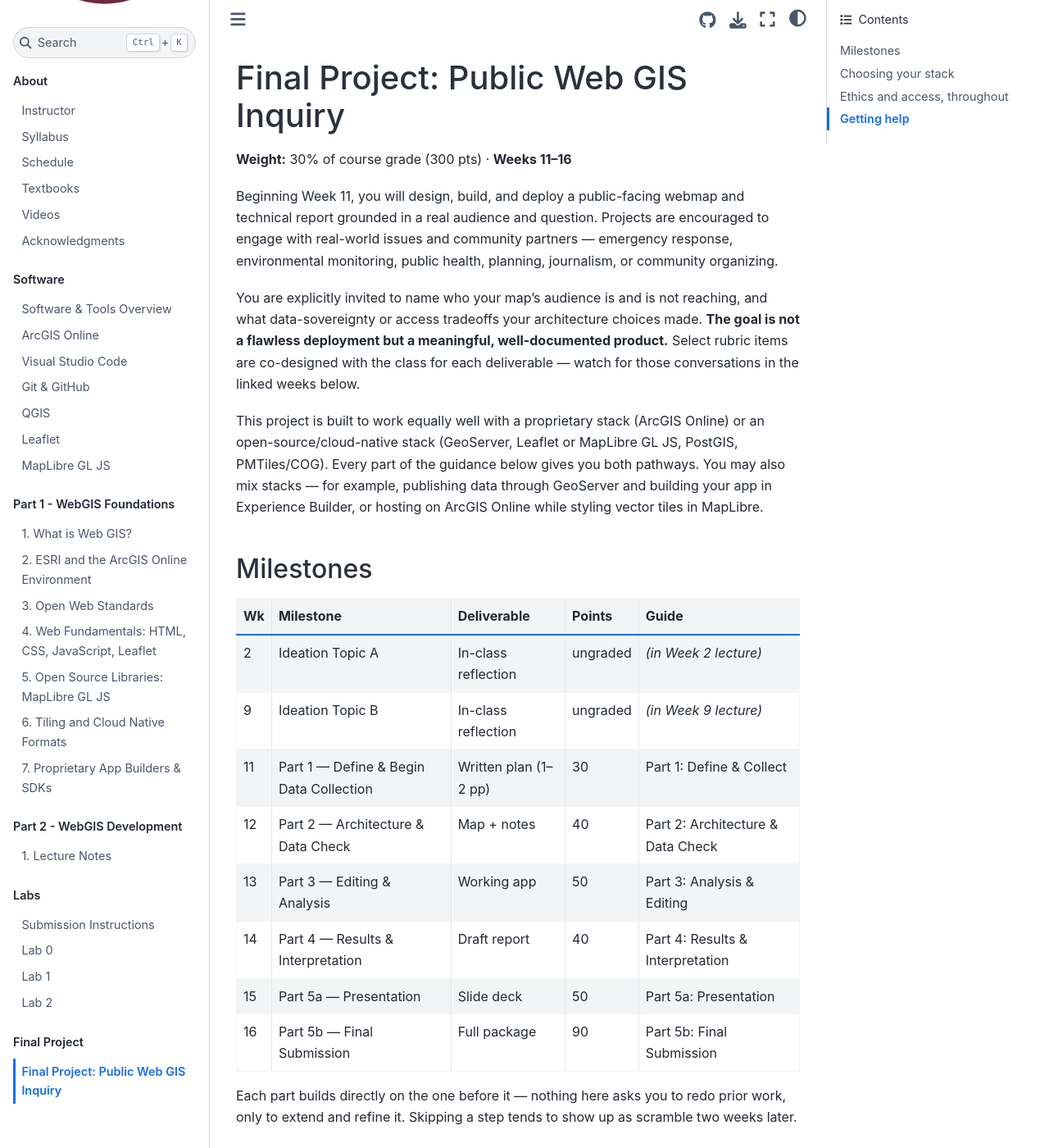
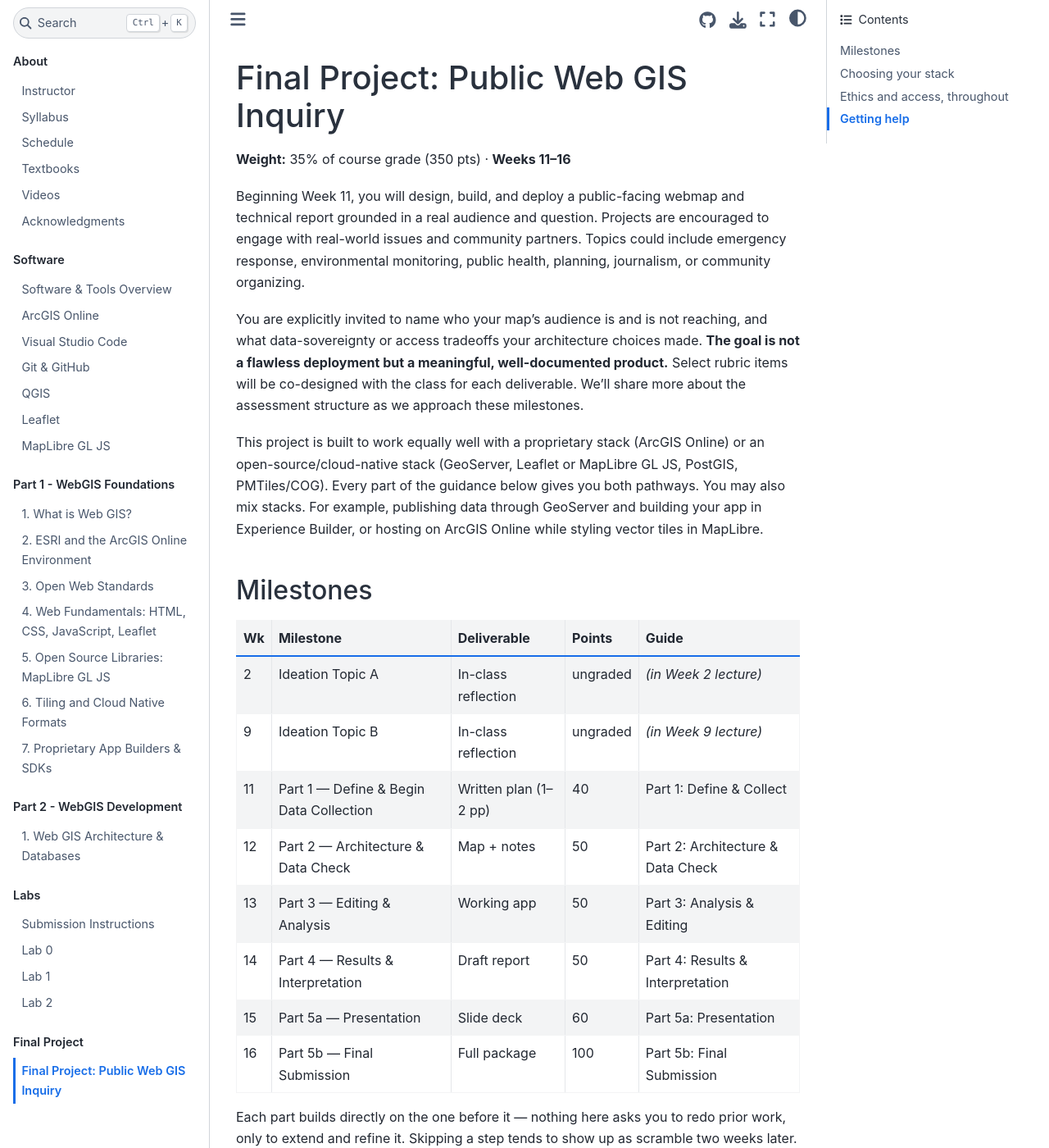
Before and after one commit to asivitskis/giss-366, a Jupyter Book: the page built from book/final-project/00-project-overview.md, in a window 1280 px wide and 1400 px high. Shown: the whole window at 82% size. Built offline with Jupyter Book 1.0.4 settings and Sphinx 7.4.7 and the Sphinx Book theme 1.1.4, drawn with Linux system fonts in a browser that asks for light colours.

Commit message:
site updates

```diff
--- a/book/final-project/00-project-overview.md
+++ b/book/final-project/00-project-overview.md
@@ -4,13 +4,13 @@
 
 # Final Project: Public Web GIS Inquiry
 
-**Weight:** 30% of course grade (300 pts) · **Weeks 11–16**
+**Weight:** 35% of course grade (350 pts) · **Weeks 11–16**
 
-Beginning Week 11, you will design, build, and deploy a public-facing webmap and technical report grounded in a real audience and question. Projects are encouraged to engage with real-world issues and community partners — emergency response, environmental monitoring, public health, planning, journalism, or community organizing.
+Beginning Week 11, you will design, build, and deploy a public-facing webmap and technical report grounded in a real audience and question. Projects are encouraged to engage with real-world issues and community partners. Topics could include emergency response, environmental monitoring, public health, planning, journalism, or community organizing.
 
-You are explicitly invited to name who your map's audience is and is not reaching, and what data-sovereignty or access tradeoffs your architecture choices made. **The goal is not a flawless deployment but a meaningful, well-documented product.** Select rubric items are co-designed with the class for each deliverable — watch for those conversations in the linked weeks below.
+You are explicitly invited to name who your map's audience is and is not reaching, and what data-sovereignty or access tradeoffs your architecture choices made. **The goal is not a flawless deployment but a meaningful, well-documented product.** Select rubric items will be co-designed with the class for each deliverable. We'll share more about the assessment structure as we approach these milestones.
 
-This project is built to work equally well with a proprietary stack (ArcGIS Online) or an open-source/cloud-native stack (GeoServer, Leaflet or MapLibre GL JS, PostGIS, PMTiles/COG). Every part of the guidance below gives you both pathways. You may also mix stacks — for example, publishing data through GeoServer and building your app in Experience Builder, or hosting on ArcGIS Online while styling vector tiles in MapLibre.
+This project is built to work equally well with a proprietary stack (ArcGIS Online) or an open-source/cloud-native stack (GeoServer, Leaflet or MapLibre GL JS, PostGIS, PMTiles/COG). Every part of the guidance below gives you both pathways. You may also mix stacks. For example, publishing data through GeoServer and building your app in Experience Builder, or hosting on ArcGIS Online while styling vector tiles in MapLibre.
 
 ## Milestones
 
@@ -18,12 +18,12 @@
 | --- | --- | --- | --- | --- |
 | 2 | Ideation Topic A | In-class reflection | ungraded | *(in Week 2 lecture)* |
 | 9 | Ideation Topic B | In-class reflection | ungraded | *(in Week 9 lecture)* |
-| 11 | Part 1 — Define & Begin Data Collection | Written plan (1–2 pp) | 30 | [Part 1: Define & Collect](01-part1-define-collect.md) |
-| 12 | Part 2 — Architecture & Data Check | Map + notes | 40 | [Part 2: Architecture & Data Check](02-part2-architecture-data.md) |
+| 11 | Part 1 — Define & Begin Data Collection | Written plan (1–2 pp) | 40 | [Part 1: Define & Collect](01-part1-define-collect.md) |
+| 12 | Part 2 — Architecture & Data Check | Map + notes | 50 | [Part 2: Architecture & Data Check](02-part2-architecture-data.md) |
 | 13 | Part 3 — Editing & Analysis | Working app | 50 | [Part 3: Analysis & Editing](03-part3-analysis-editing.md) |
-| 14 | Part 4 — Results & Interpretation | Draft report | 40 | [Part 4: Results & Interpretation](04-part4-results-interpretation.md) |
-| 15 | Part 5a — Presentation | Slide deck | 50 | [Part 5a: Presentation](05-part5a-presentation.md) |
-| 16 | Part 5b — Final Submission | Full package | 90 | [Part 5b: Final Submission](06-part5b-final-submission.md) |
+| 14 | Part 4 — Results & Interpretation | Draft report | 50 | [Part 4: Results & Interpretation](04-part4-results-interpretation.md) |
+| 15 | Part 5a — Presentation | Slide deck | 60 | [Part 5a: Presentation](05-part5a-presentation.md) |
+| 16 | Part 5b — Final Submission | Full package | 100 | [Part 5b: Final Submission](06-part5b-final-submission.md) |
 
 Each part builds directly on the one before it — nothing here asks you to redo prior work, only to extend and refine it. Skipping a step tends to show up as scramble two weeks later.
 
```
Also changed, not shown: book/about/acknowledgments.md (+2 -0 lines), book/software/overview.md (+2 -0 lines), book/create/building_web_apps.ipynb.
